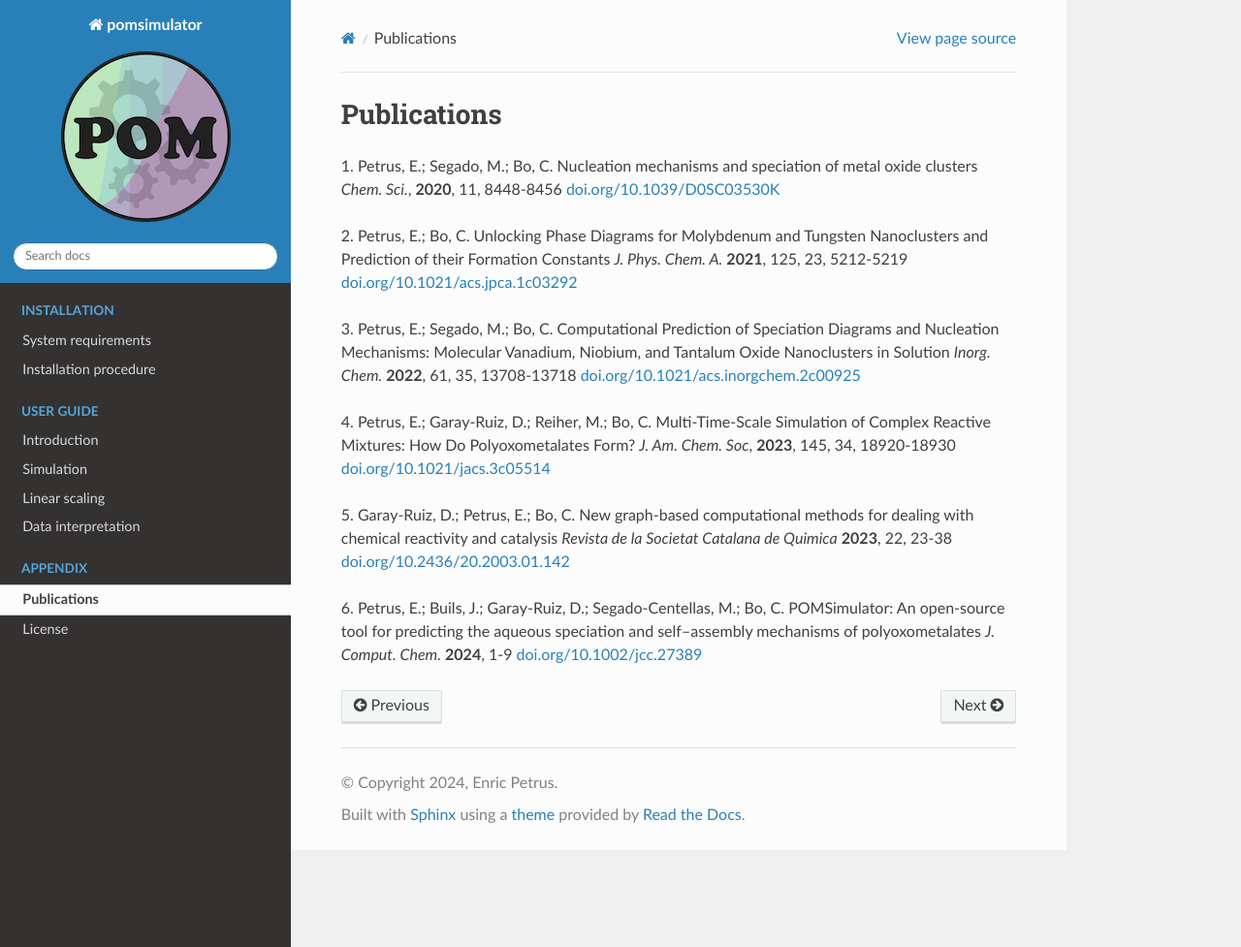
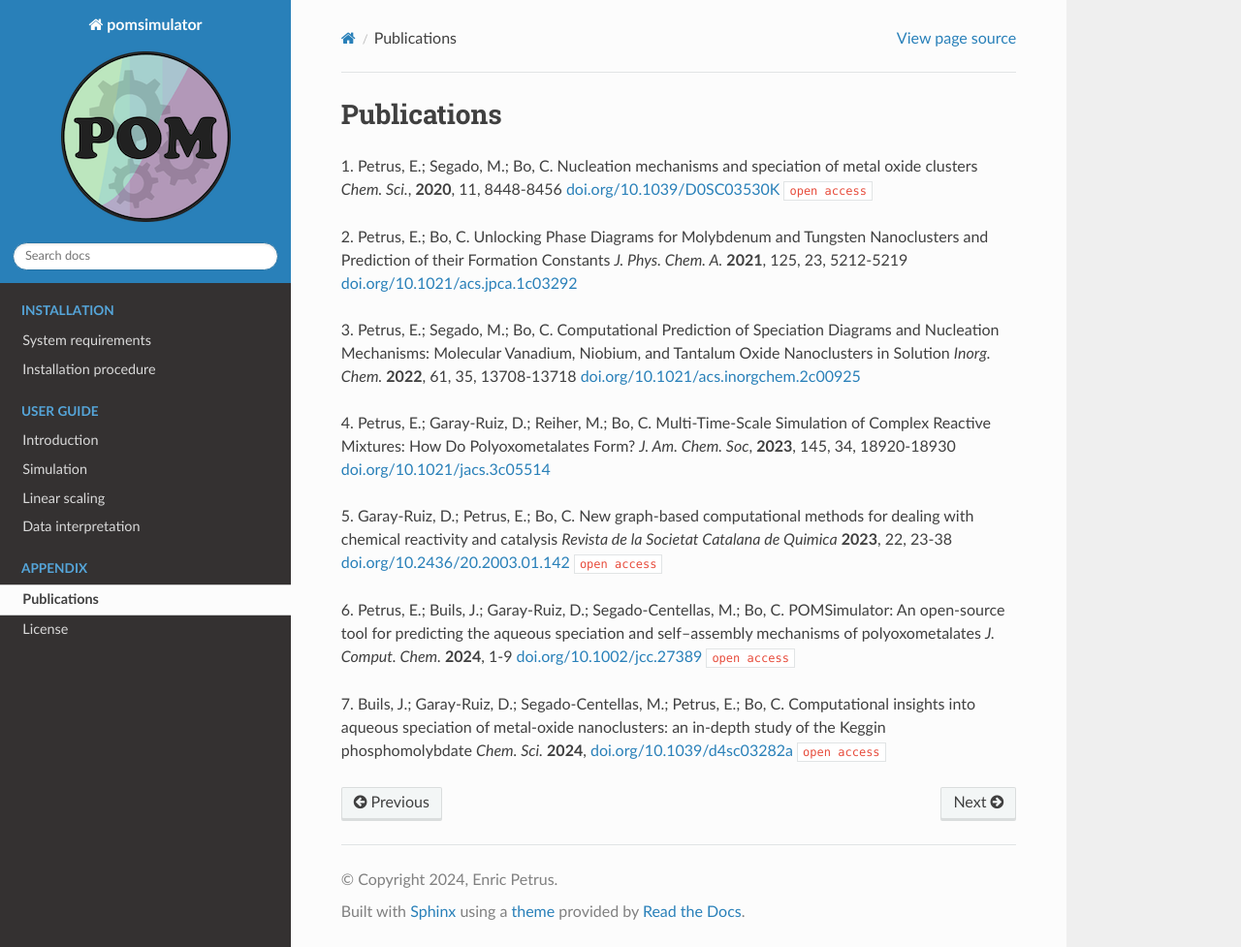
Before and after one commit to petrusen/pomsimulator, a Sphinx documentation site: the page built from docs/source/publications.rst, in a window 1280 px wide and 977 px high. Shown: the whole window at 97% size. Built offline with Sphinx 7.4.7 and the Read the Docs theme 2.0.0, drawn with Linux system fonts in a browser that asks for light colours.

Commit message:
Added new publication - chem sci 2024

```diff
--- a/docs/source/publications.rst
+++ b/docs/source/publications.rst
@@ -2,7 +2,7 @@ Publications
 ======================
 
 1. Petrus, E.; Segado, M.; Bo, C. Nucleation mechanisms and speciation of metal oxide clusters *Chem. Sci.*, **2020**, 11, 8448-8456
-`doi.org/10.1039/D0SC03530K <https://doi.org/10.1039/D0SC03530K>`_
+`doi.org/10.1039/D0SC03530K <https://doi.org/10.1039/D0SC03530K>`_ ``open access``
 
 2. Petrus, E.; Bo, C. Unlocking Phase Diagrams for Molybdenum and Tungsten Nanoclusters and Prediction of their Formation Constants *J. Phys. Chem. A.* **2021**, 125, 23, 5212-5219
 `doi.org/10.1021/acs.jpca.1c03292 <https://doi.org/10.1021/acs.jpca.1c03292>`_
@@ -14,7 +14,10 @@ Publications
 `doi.org/10.1021/jacs.3c05514 <https://pubs.acs.org/doi/full/10.1021/jacs.3c05514>`_
 
 5. Garay-Ruiz, D.; Petrus, E.; Bo, C. New graph-based computational methods for dealing with chemical reactivity and catalysis *Revista de la Societat Catalana de Quimica* **2023**, 22, 23-38
-`doi.org/10.2436/20.2003.01.142 <https://revistes.iec.cat/index.php/RSCQ/article/view/150830/148565>`_
+`doi.org/10.2436/20.2003.01.142 <https://revistes.iec.cat/index.php/RSCQ/article/view/150830/148565>`_ ``open access``
 
 6. Petrus, E.; Buils, J.; Garay-Ruiz, D.; Segado-Centellas, M.; Bo, C. POMSimulator: An open-source tool for predicting the aqueous speciation and self–assembly mechanisms of polyoxometalates *J. Comput. Chem.* **2024**, 1-9
-`doi.org/10.1002/jcc.27389 <https://doi.org/10.1002/jcc.27389>`_
+`doi.org/10.1002/jcc.27389 <https://doi.org/10.1002/jcc.27389>`_ ``open access``
+
+7. Buils, J.; Garay-Ruiz, D.; Segado-Centellas, M.; Petrus, E.; Bo, C. Computational insights into aqueous speciation of metal-oxide nanoclusters: an in-depth study of the Keggin phosphomolybdate *Chem. Sci.* **2024**,
+`doi.org/10.1039/d4sc03282a <https://doi.org/10.1039/d4sc03282a>`_ ``open access``
```
